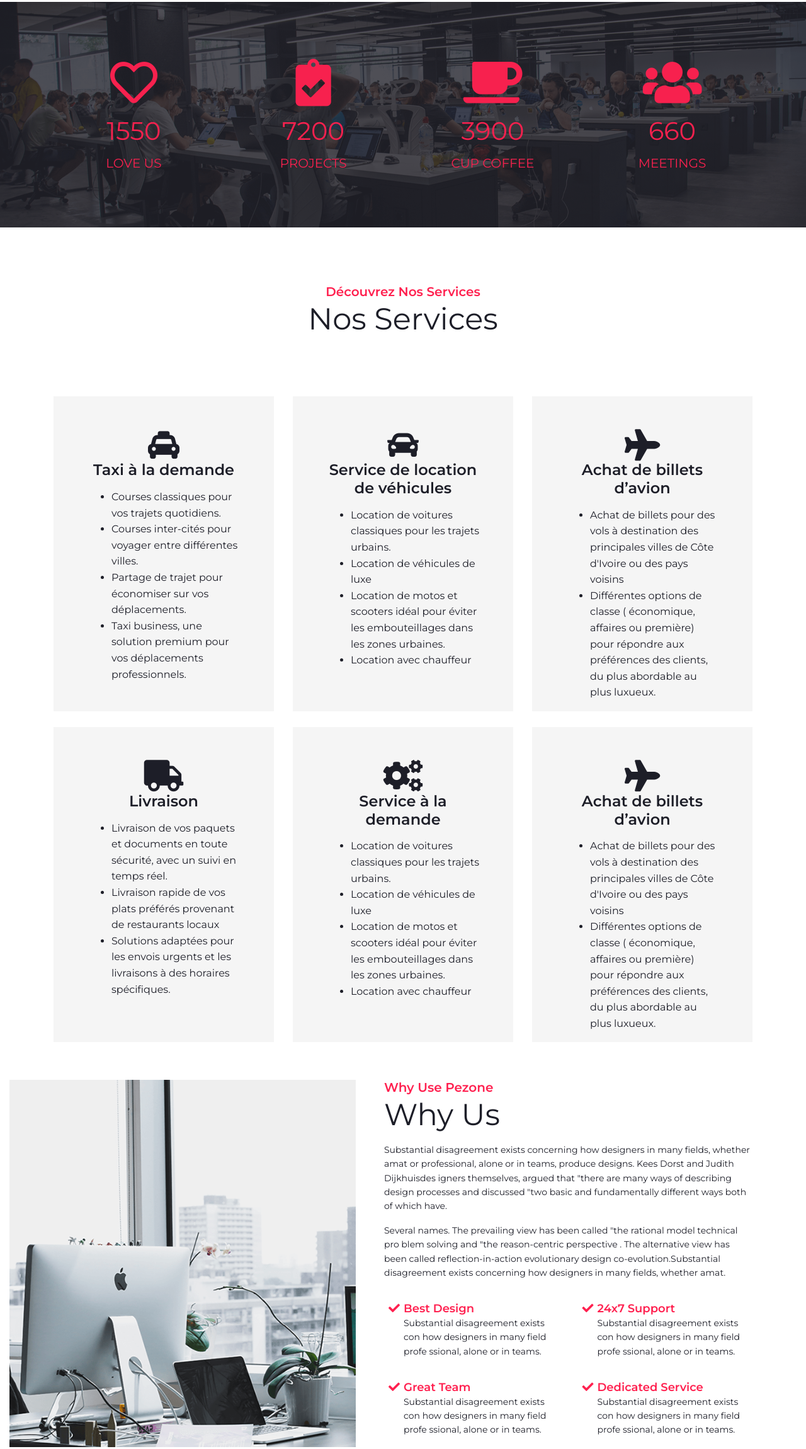
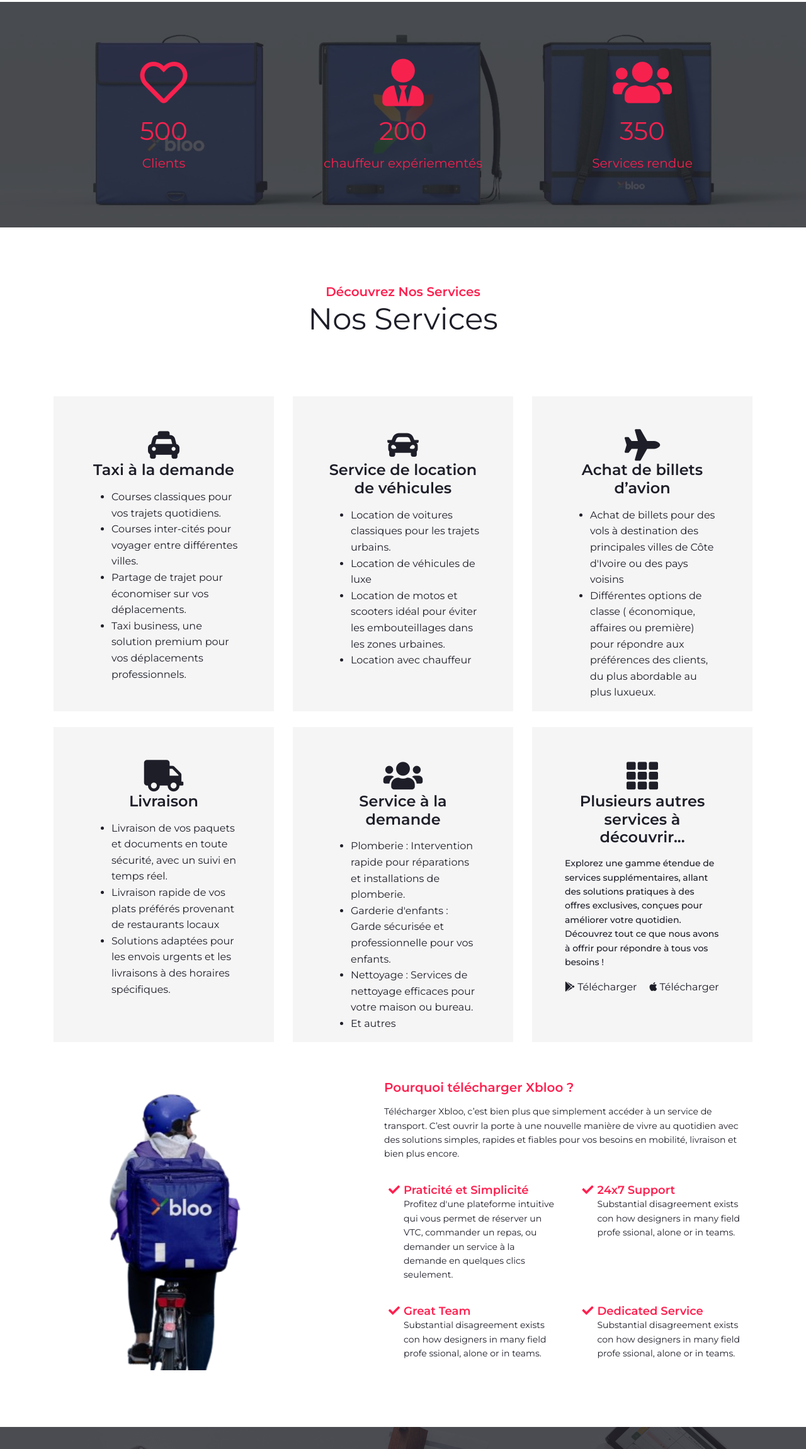
Before and after one commit to Honorat10/Pezone, a plain HTML site: page index.html in a window 1280 px wide. Shown: the part 1767-4067 px from the top of the page at 63% size. Drawn offline with Linux system fonts and the light colour scheme; a script that the page names is missing.

Commit message:
feat : modification

```diff
--- a/assets/css/style.css
+++ b/assets/css/style.css
@@ -471,7 +471,7 @@ Countdown CSS
 ============= */
 
 .countdown-bg{
-    background-image: url(../img/countdown-bg.png);
+    background-image: url(../img/count.jpg);
     background-position: center;
     background-repeat: no-repeat;
     background-color: #F6F1F0;
@@ -626,7 +626,7 @@ About area-2 CSS
 ============= */
 
 .abour-bg-img{
-    background-image: url(../img/about-img-2.png);
+    background-image: url(../img/about1.png);
     left: 15px;
 
 }
--- a/index.html
+++ b/index.html
@@ -197,32 +197,26 @@
 		<div class="countdown-box countdown-bg">
 			<div class="container">
 				<div class="row">
-					<div class="col-xl-3 col-lg-3 col-sm-6 col-6 text-center">
+					<div class="col-xl-4 col-lg-4 col-sm-6 col-6 text-center">
 						<div class="count-box">
 							<p><i class="far fa-heart"></i></p>
-							<h4 class="counter">1550 </h4>
-							<h5>LOVE US</h5>
+							<h4 class="counter">500 </h4>
+							<h5>Clients</h5>
 						</div>
 					</div>
-					<div class="col-xl-3 col-lg-3 col-sm-6 col-6 text-center">
+					<div class="col-xl-4 col-lg-4 col-sm-6 col-6 text-center">
 						<div class="count-box">
-							<p><i class="fas fa-clipboard-check"></i></p>
-							<h4 class="counter">7200 </h4>
-							<h5>PROJECTS</h5>
+							<p><i class="fa fa-user-tie"></i></p>
+							<h4 class="counter">200 </h4>
+							<h5>chauffeur expériementés</h5>
 						</div>
 					</div>
-					<div class="col-xl-3 col-lg-3 col-sm-6 col-6 text-center">
-						<div class="count-box">
-							<p><i class="fas fa-coffee"></i></p>
-							<h4 class="counter">3900 </h4>
-							<h5>CUP COFFEE</h5>
-						</div>
-					</div>
-					<div class="col-xl-3 col-lg-3 col-sm-6 col-6 text-center">
+
+					<div class="col-xl-4 col-lg-4 col-sm-6 col-6 text-center">
 						<div class="count-box">
 							<p><i class="fas fa-users"></i></p>
-							<h4 class="counter">660 </h4>
-							<h5>MEETINGS</h5>
+							<h4 class="counter">350 </h4>
+							<h5>Services rendue</h5>
 						</div>
 					</div>
 				</div>
@@ -259,7 +253,8 @@
 												<li>Courses classiques pour vos trajets quotidiens.</li>
 												<li>Courses inter-cités pour voyager entre différentes villes.</li>
 												<li>Partage de trajet pour économiser sur vos déplacements.</li>
-												<li>Taxi business, une solution premium pour vos déplacements professionnels.</li>
+												<li>Taxi business, une solution premium pour vos déplacements
+													professionnels.</li>
 											</ul>
 										</div>
 									</div>
@@ -276,7 +271,8 @@
 											<ul class="text-start">
 												<li>Location de voitures classiques pour les trajets urbains.</li>
 												<li>Location de véhicules de luxe </li>
-												<li>Location de motos et scooters idéal pour éviter les embouteillages dans les zones urbaines.</li>
+												<li>Location de motos et scooters idéal pour éviter les embouteillages
+													dans les zones urbaines.</li>
 												<li>Location avec chauffeur</li>
 											</ul>
 										</div>
@@ -292,8 +288,11 @@
 											<h3 class="text-center">Achat de billets d’avion
 											</h3>
 											<ul class="text-start">
-												<li>Achat de billets pour des vols à destination des principales villes de Côte d'Ivoire ou des pays voisins</li>
-												<li>Différentes options de classe ( économique, affaires ou première) pour répondre aux préférences des clients, du plus abordable au plus luxueux.</li>
+												<li>Achat de billets pour des vols à destination des principales villes
+													de Côte d'Ivoire ou des pays voisins</li>
+												<li>Différentes options de classe ( économique, affaires ou première)
+													pour répondre aux préférences des clients, du plus abordable au plus
+													luxueux.</li>
 
 											</ul>
 										</div>
@@ -316,9 +315,11 @@
 								<h3 class="text-center">Livraison
 								</h3>
 								<ul class="text-start">
-									<li>Livraison de vos paquets et documents en toute sécurité, avec un suivi en temps réel.</li>
+									<li>Livraison de vos paquets et documents en toute sécurité, avec un suivi en temps
+										réel.</li>
 									<li>Livraison rapide de vos plats préférés provenant de restaurants locaux</li>
-									<li>Solutions adaptées pour les envois urgents et les livraisons à des horaires spécifiques.</li>
+									<li>Solutions adaptées pour les envois urgents et les livraisons à des horaires
+										spécifiques.</li>
 
 								</ul>
 							</div>
@@ -328,16 +329,17 @@
 						<div class="single-cta-box" style="height: 500px;">
 							<div class="cta-box-content">
 								<center>
-									<i class="fa fa-cogs" style="font-size: 50px;"></i>
+									<i class="fa fa-users" style="font-size: 50px;"></i>
 								</center>
 
 								<h3 class="text-center"> Service à la demande
 								</h3>
 								<ul class="text-start">
-									<li>Location de voitures classiques pour les trajets urbains.</li>
-									<li>Location de véhicules de luxe </li>
-									<li>Location de motos et scooters idéal pour éviter les embouteillages dans les zones urbaines.</li>
-									<li>Location avec chauffeur</li>
+									<li>Plomberie : Intervention rapide pour réparations et installations de plomberie.
+									</li>
+									<li>Garderie d'enfants : Garde sécurisée et professionnelle pour vos enfants.</li>
+									<li>Nettoyage : Services de nettoyage efficaces pour votre maison ou bureau.</li>
+									<li>Et autres</li>
 								</ul>
 							</div>
 						</div>
@@ -346,16 +348,25 @@
 						<div class="single-cta-box" style="height: 500px;">
 							<div class="cta-box-content">
 								<center>
-									<i class="fa fa-plane" style="font-size: 50px;"></i>
+									<i class="fa fa-th" style="font-size: 50px;"></i>
 								</center>
 
-								<h3 class="text-center">Achat de billets d’avion
+								<h3 class="text-center">Plusieurs autres services à découvrir...
 								</h3>
-								<ul class="text-start">
-									<li>Achat de billets pour des vols à destination des principales villes de Côte d'Ivoire ou des pays voisins</li>
-									<li>Différentes options de classe ( économique, affaires ou première) pour répondre aux préférences des clients, du plus abordable au plus luxueux.</li>
+								<p>
+									Explorez une gamme étendue de services supplémentaires, allant des solutions
+									pratiques à des offres exclusives, conçues pour améliorer votre quotidien. Découvrez
+									tout ce que nous avons à offrir pour répondre à tous vos besoins !
+								</p>
+								<div class="d-flex">
+									<a href="#" class="-btn hero-btn" style="margin-right: 20px;">
+										<i class="fab fa-google-play"></i> Télécharger
+									</a>
+									<a href="#" class="-btn hero-btn">
+										<i class="fab fa-apple"></i> Télécharger
 
-								</ul>
+									</a>
+								</div>
 							</div>
 						</div>
 					</div>
@@ -374,24 +385,17 @@
 			<div class="row justify-content-end">
 				<div class="col-xl-7 col-lg-7 col-sm-12 col-12">
 					<div class="call-to-action call-to-action-2 about-call about-call-2">
-						<h6>Why Use Pezone</h6>
-						<h2>Why Us</h2>
-						<p>Substantial disagreement exists concerning how designers in many fields, whether amat
-							or professional, alone or in teams, produce designs. Kees Dorst and Judith Dijkhuisdes
-							igners themselves, argued that "there are many ways of describing design processes
-							and discussed "two basic and fundamentally different ways both of which have.</p>
+						<h6>Pourquoi télécharger Xbloo ?</h6>
+						<p>Télécharger Xbloo, c’est bien plus que simplement accéder à un service de transport. C’est
+							ouvrir la porte à une nouvelle manière de vivre au quotidien avec des solutions simples,
+							rapides et fiables pour vos besoins en mobilité, livraison et bien plus encore.</p>
 
-						<p>Several names. The prevailing view has been called "the rational model technical pro
-							blem solving and "the reason-centric perspective . The alternative view has been called
-							reflection-in-action evolutionary design co-evolution.Substantial disagreement
-							exists concerning how designers in many fields, whether amat.</p>
 						<div class="row">
 							<div class="col-xl-6 col-lg-6 col-sm-6 col-12">
 								<div class="about-check-box">
-									<h6><i class="fas fa-check"></i>Best Design</h6>
-									<p>Substantial disagreement exists con
-										how designers in many field profe
-										ssional, alone or in teams.</p>
+									<h6><i class="fas fa-check"></i>Praticité et Simplicité</h6>
+									<p>Profitez d'une plateforme intuitive qui vous permet de réserver un VTC, commander
+										un repas, ou demander un service à la demande en quelques clics seulement.</p>
 								</div>
 							</div>
 							<div class="col-xl-6 col-lg-6 col-sm-6 col-12">
```
Also changed, not shown: assets/img/about1.png (added), assets/img/count.jpg (added).
